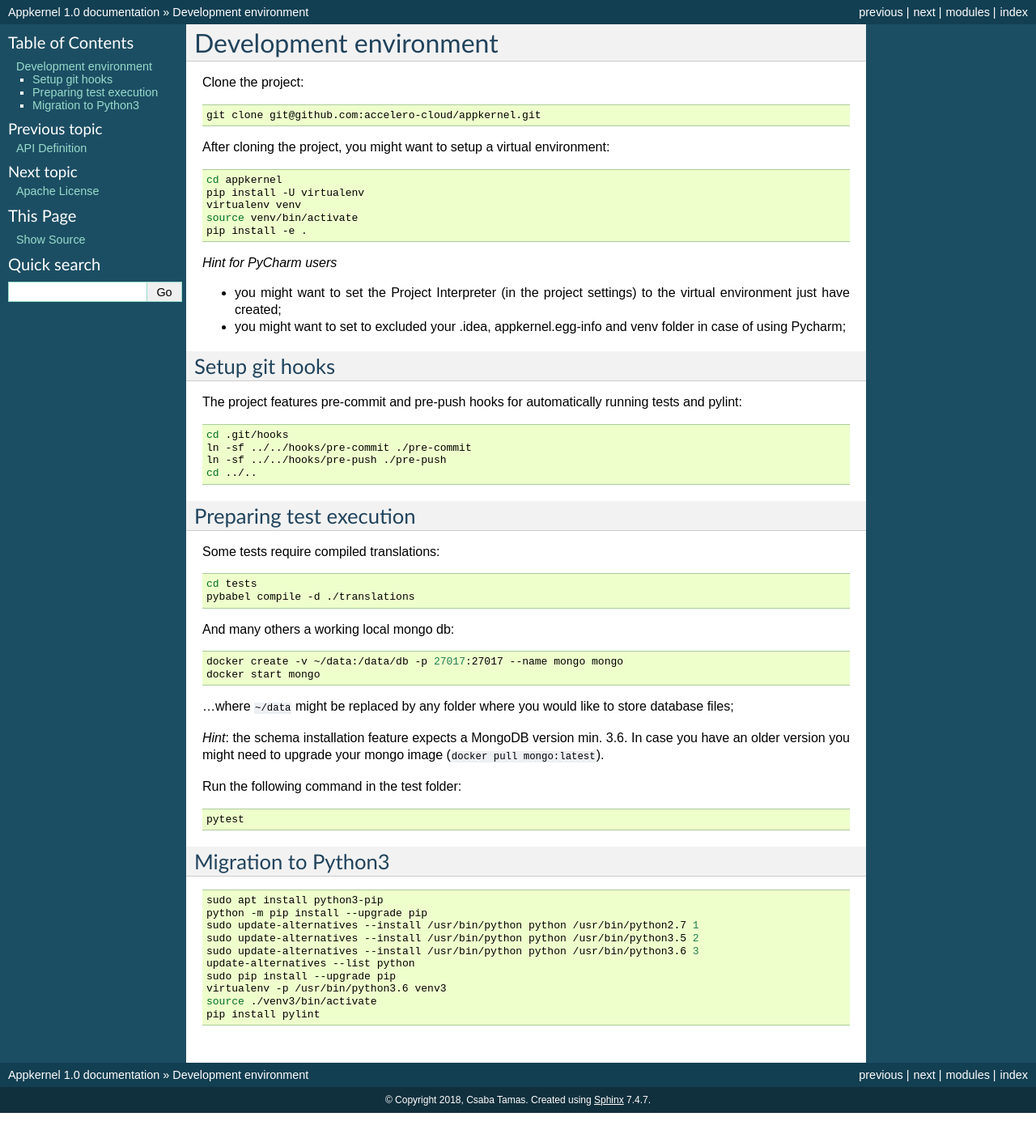
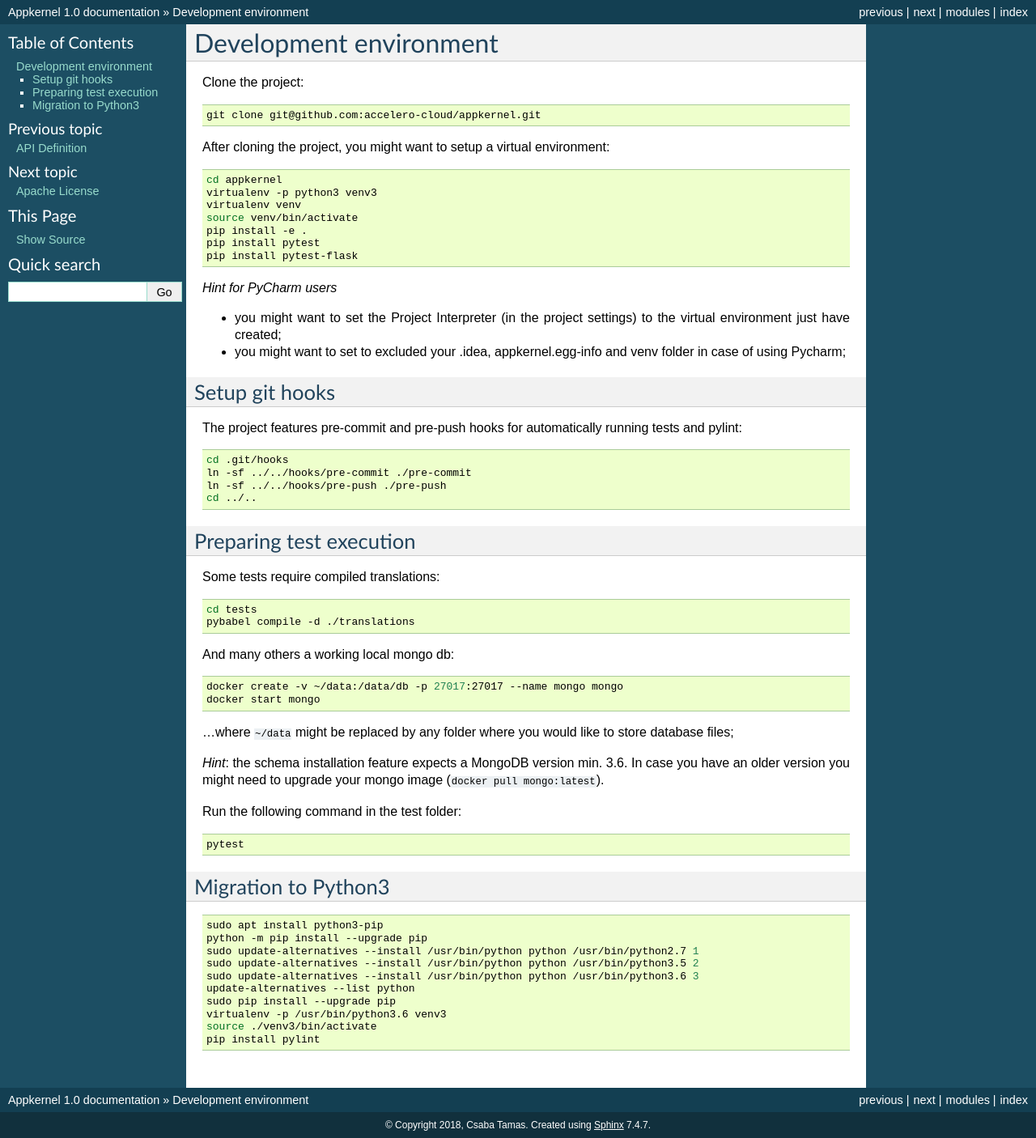
Before and after one commit to accelero-cloud/appkernel, a Sphinx documentation site: the page built from docs/contributors.md, in a window 1280 px wide. Shown: the whole page at 81% size. Built offline with Sphinx 7.4.7, drawn with Linux system fonts in a browser that asks for light colours; before the commit the page ends 1375 px from its top, so only the background shows below that.

Commit message:
prepping docs

````diff
--- a/docs/contributors.md
+++ b/docs/contributors.md
@@ -9,10 +9,12 @@ After cloning the project, you might want to setup a virtual environment:
 
 ```bash
 cd appkernel
-pip install -U virtualenv
+virtualenv -p python3 venv3
 virtualenv venv
 source venv/bin/activate
 pip install -e .
+pip install pytest
+pip install pytest-flask
 ```
 
 *Hint for PyCharm users*
--- a/docs/repositories.rst
+++ b/docs/repositories.rst
@@ -268,7 +268,7 @@ Find a project knowing its exact id: ::
 
 Exact match
 '''''''''''
-Returns *'Project A'*: ::
+Returns where the field `name` exactly matches: *'Project A'*: ::
 
     prj = Project.find_one((User.name == 'Project A'))
 
@@ -354,10 +354,11 @@ Alternatively you can also access PyMongo_'s (the Mongo client API implemented i
 
 For more details on what can you do via the collection reference, please consult the **pymongo** documentation.
 .. _PyMongo: https://api.mongodb.com/python/current/
+
 Bulk insert
 ...........
 
-    ::
+    Sometimes you're in need to insert (upsert) multiple objects at once: ::
 
     ids = User.bulk_insert(create_user_batch()
 
````
